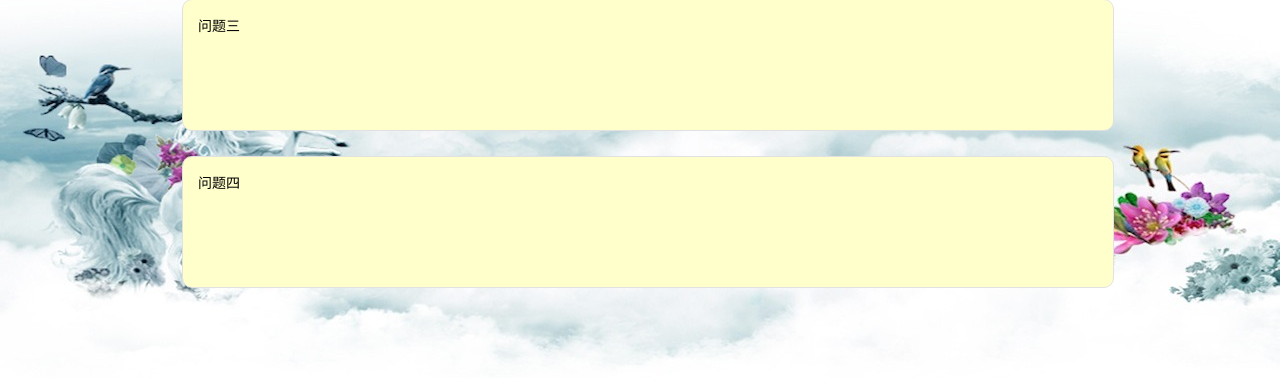
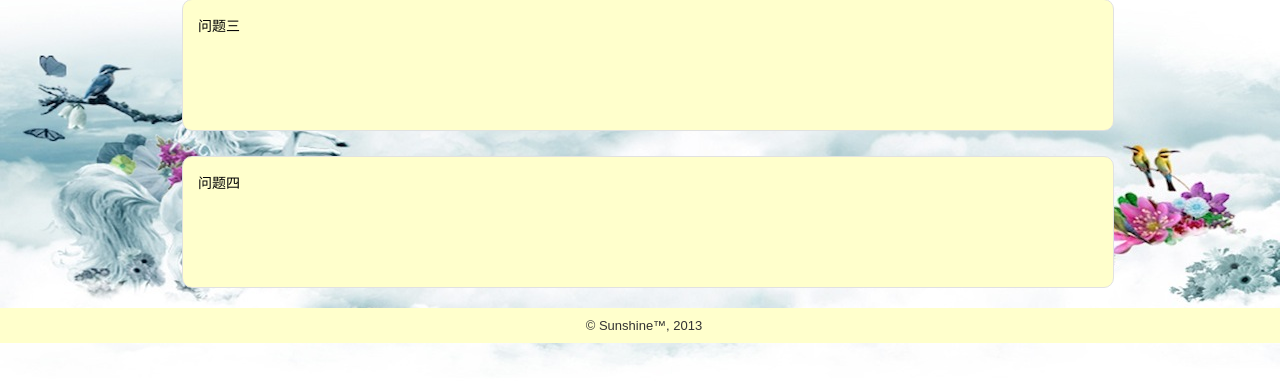
Before and after one commit to sunshinezxf/Website, a PHP site: page / in a window 1280 px wide. Shown: the part 410-800 px from the top of the page. Run offline with PHP 8.4, Linux system fonts and the light colour scheme.

Commit message:
add footer

```diff
--- a/index.php
+++ b/index.php
@@ -31,6 +31,9 @@ session_start ();
 		<div class="module display">问题二</div>
 		<div class="module display">问题三</div>
 		<div class="module display">问题四</div>
+		<div class="main-footer">
+			<div class="row footer">&copy;  Sunshine&#8482;,&nbsp;2013</div>
+		</div>
 	</div>
 </body>
 </html>
--- a/member/ask_question.php
+++ b/member/ask_question.php
@@ -50,6 +50,9 @@ if(!isset($_SESSION['username']) && !isset($_SESSION['password'])) {
 				</div>
 			</div>
 		</div>
+		<div class="main-footer">
+			<div class="row footer">&copy;  Sunshine&#8482;,&nbsp;2013</div>
+		</div>
 	</div>
 </body>
 </html>
--- a/member/login.php
+++ b/member/login.php
@@ -45,6 +45,9 @@ session_start ();
 				</form>
 			</div>
 		</div>
+		<div class="main-footer">
+			<div class="row footer">&copy;  Sunshine&#8482;,&nbsp;2013</div>
+		</div>
 	</div>
 </body>
 </html>
--- a/member/sign_up.php
+++ b/member/sign_up.php
@@ -46,6 +46,9 @@ session_start ();
 				</form>
 			</div>
 		</div>
+		<div class="main-footer">
+			<div class="row footer">&copy; Sunshine&#8482;,&nbsp;2013</div>
+		</div>
 	</div>
 </body>
 </html>
```
